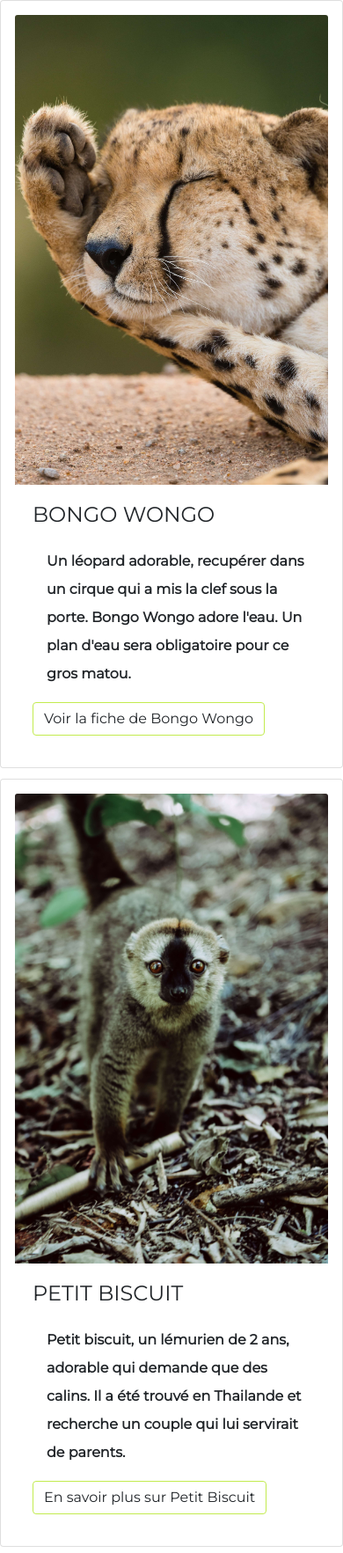
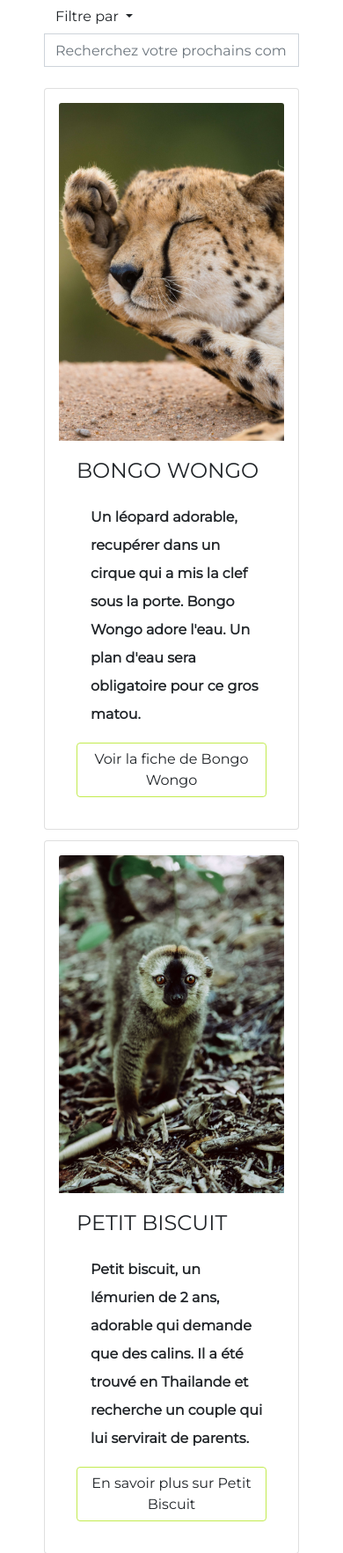
Before and after one commit to html-organization/CHECKPOINT4, a Symfony app: template wild_circus_adoption/templates/adoption.html.twig in a window 390 px wide. Shown: the part 142-1907 px from the top of the page at 88% size. Run offline with Twig, Linux system fonts and the light colour scheme; the template is opened without the code that fills it, so the values that code supplies are empty; style sheets or scripts are compiled from the project's sources; some libraries are stand-ins or nearby versions; some web fonts are replaced.

Commit message:
finish the adoption page, begining the product sheet

```diff
--- a/wild_circus_adoption/assets/scss/app.scss
+++ b/wild_circus_adoption/assets/scss/app.scss
@@ -3,6 +3,9 @@
 
 * {
   font-family: 'Montserrat', sans-serif;
+}
+main {
+  padding: 0 50px 0 50px;
 }
 
 /////////// NAVBAR //////////
@@ -32,6 +35,11 @@ nav {
 
 #navbarTogglerDemo02 {
   flex-grow: initial;
+}
+
+///////////FILTER /////////////
+input.form-control.search {
+  width: inherit;
 }
 
 /////////// HOMEPAGE //////////
--- a/wild_circus_adoption/templates/adoption.html.twig
+++ b/wild_circus_adoption/templates/adoption.html.twig
@@ -6,6 +6,35 @@
      {% endblock %}
     {% block body %}
         <main>
+
+            <!--///////////////////////////// FILTER BAR ////////////////////////////////-->
+            <div class="container">
+                <div class="row">
+                    <div class="col-xs-8 col-xs-offset-2">
+                        <div class="input-group">
+                            <div class="input-group-btn search-panel">
+                                <button type="button" class="btn btn-default dropdown-toggle" data-toggle="dropdown">
+                                    <span id="search_concept">Filtre par</span> <span class="caret"></span>
+                                </button>
+                                <ul class="dropdown-menu" role="menu">
+                                    <li class="#felins">Félins</li>
+                                    <li class="#gros">Les gros</li>
+                                    <li class="#petits">Les petits</li>
+                                    <li class="divider"></li>
+                                    <li class="#all">Tous</li>
+                                </ul>
+                            </div>
+                            <input type="hidden" name="search_param" value="all" id="search_param">
+                            <input type="text" class="form-control search" name="x" placeholder="Recherchez votre prochains compagnons...">
+                            <span class="input-group-btn">
+                    <button class="btn btn-default" type="button"><span class="glyphicon glyphicon-search"></span></button>
+                </span>
+                        </div>
+                    </div>
+                </div>
+            </div>
+
+            <!--///////////////////////////// CARDS DECRIPTION ////////////////////////////////-->
             <div class="card-columns">
                 <div class="card p-3">
                     <img class="card-img-top" src="/pictures/LEOPARD/jean-wimmerlin-YxDENE4HgMM-unsplash.jpg" alt="Card image cap">
```
Also changed, not shown: wild_circus_adoption/assets/js/app.js (+0 -11 lines).
